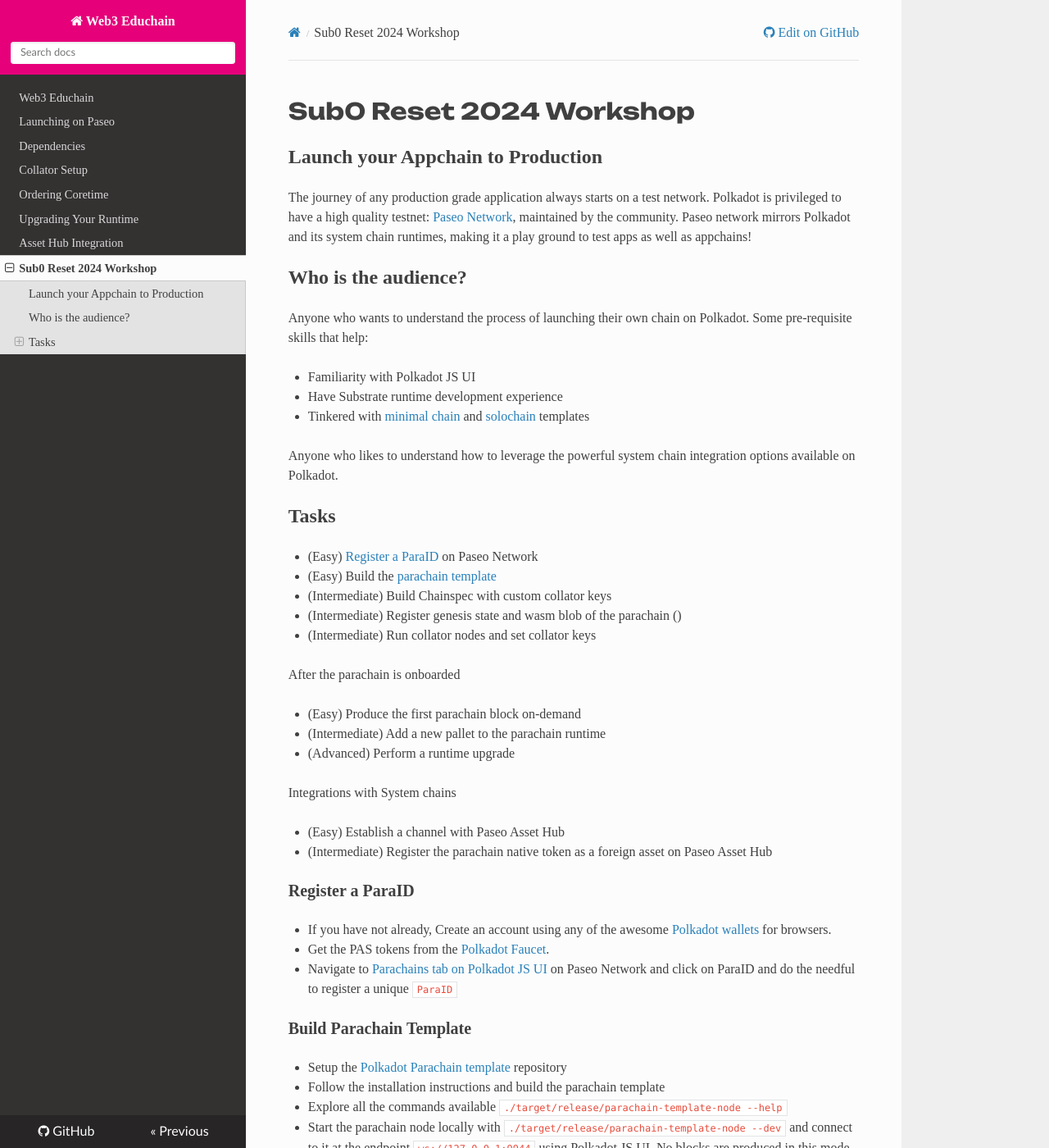
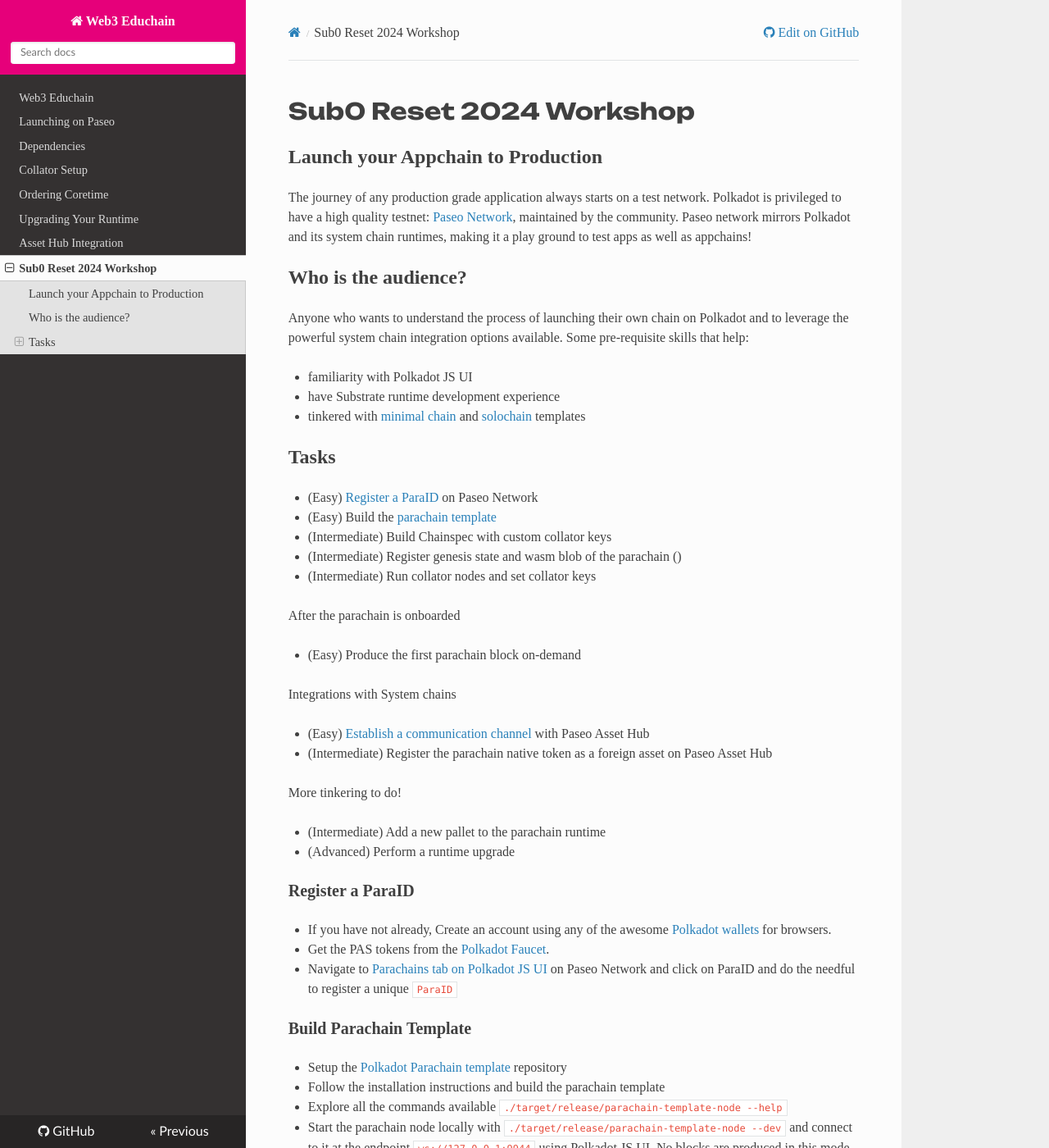
Before and after one commit to w3f/educhain, an MkDocs documentation site: the page built from docs/sub0-reset-2024.md, in a window 1280 px wide and 1400 px high. Shown: the whole window at 82% size. Built offline with MkDocs 1.6.1, drawn with Linux system fonts in a browser that asks for light colours; nearby versions of some CDN libraries; some of the changed text lies outside the part shown.

Commit message:
Asset Hub integration instructions

```diff
--- a/docs/sub0-reset-2024.md
+++ b/docs/sub0-reset-2024.md
@@ -8,13 +8,11 @@
 
 ## Who is the audience?
 
-Anyone who wants to understand the process of launching their own chain on Polkadot. Some pre-requisite skills that help:
+Anyone who wants to understand the process of launching their own chain on Polkadot and to leverage the powerful system chain integration options available. Some pre-requisite skills that help:
 
-- Familiarity with Polkadot JS UI
-- Have Substrate runtime development experience
-- Tinkered with [minimal chain](https://github.com/paritytech/polkadot-sdk-minimal-template) and [solochain](https://github.com/paritytech/polkadot-sdk-solochain-template) templates
-
-Anyone who likes to understand how to leverage the powerful system chain integration options available on Polkadot.
+- familiarity with Polkadot JS UI
+- have Substrate runtime development experience
+- tinkered with [minimal chain](https://github.com/paritytech/polkadot-sdk-minimal-template) and [solochain](https://github.com/paritytech/polkadot-sdk-solochain-template) templates
 
 ## Tasks
 
@@ -28,13 +26,16 @@
 After the parachain is onboarded
 
 - (Easy) Produce the first parachain block on-demand
-- (Intermediate) Add a new pallet to the parachain runtime
-- (Advanced) Perform a runtime upgrade
 
 Integrations with System chains
 
-- (Easy) Establish a channel with Paseo Asset Hub
+- (Easy) [Establish a communication channel](#establish-hrmp-channel-with-asset-hub) with Paseo Asset Hub
 - (Intermediate) Register the parachain native token as a foreign asset on Paseo Asset Hub
+
+More tinkering to do!
+
+- (Intermediate) Add a new pallet to the parachain runtime
+- (Advanced) Perform a runtime upgrade
 
 ### Register a ParaID
 
```
Also changed, not shown: other parts of docs/sub0-reset-2024.md (+15 -0 lines).
